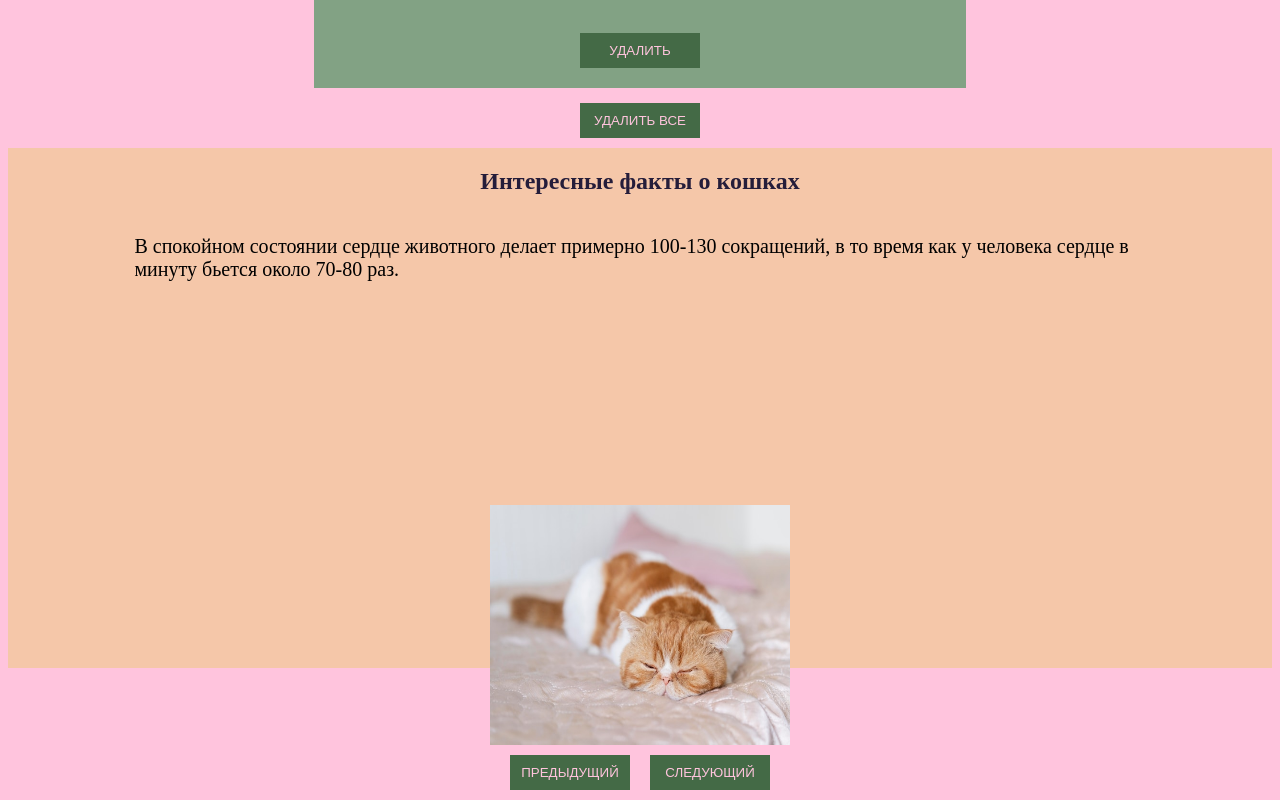
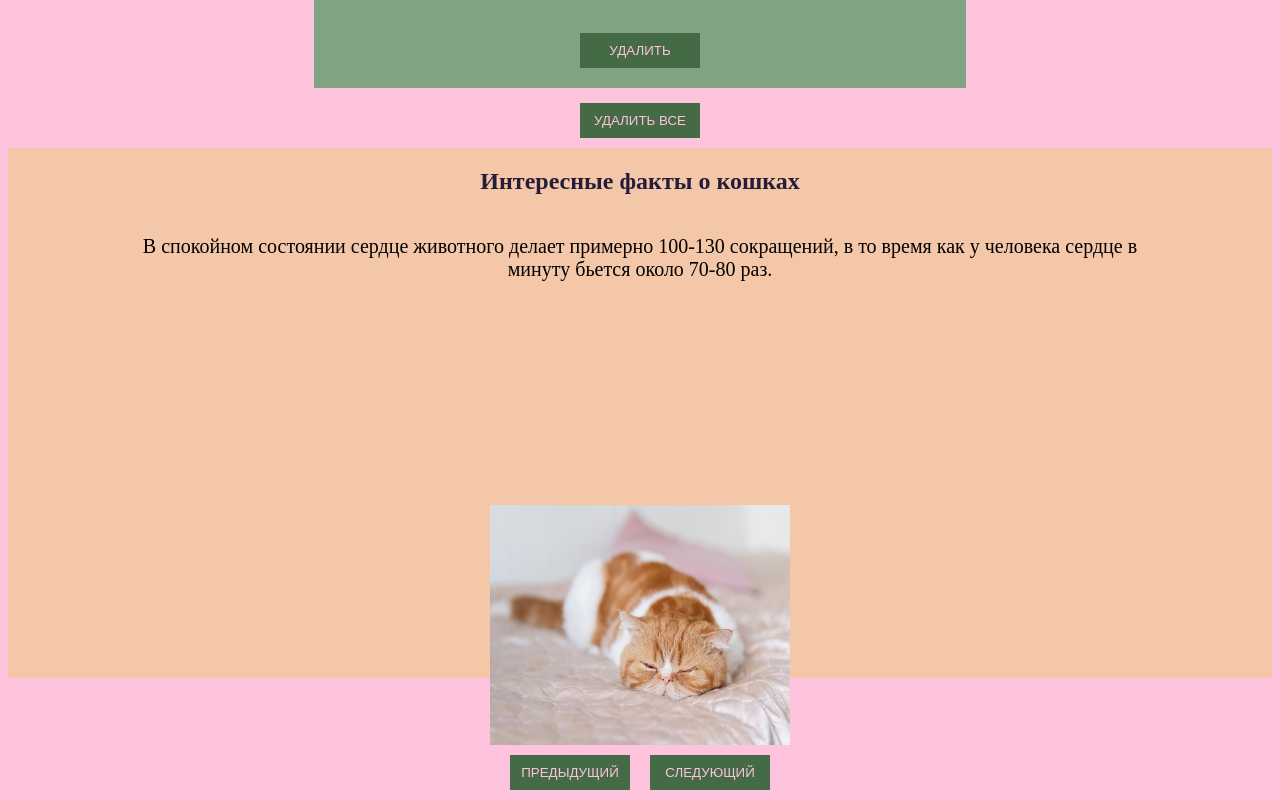
Before and after one commit to aleksaida/catsinfo, a React (Create React App) app: page / in a window 1280 px wide. Shown: the part 3042-3842 px from the top of the page. Built offline with nearby package versions, Linux system fonts and the light colour scheme.

Commit message:
Update App.css

```diff
--- a/src/App.css
+++ b/src/App.css
@@ -32,6 +32,7 @@ button {
   font-size: 20px;
   width: 80%;
   height: 250px;
+  text-align: center;
 }
 
 .heading {
@@ -40,7 +41,7 @@ button {
 
 .slideContainer {
   background-color: #F5C7A9;
-  height: 520px;
+  height: 530px;
 }
 
 .slideImage {
```
